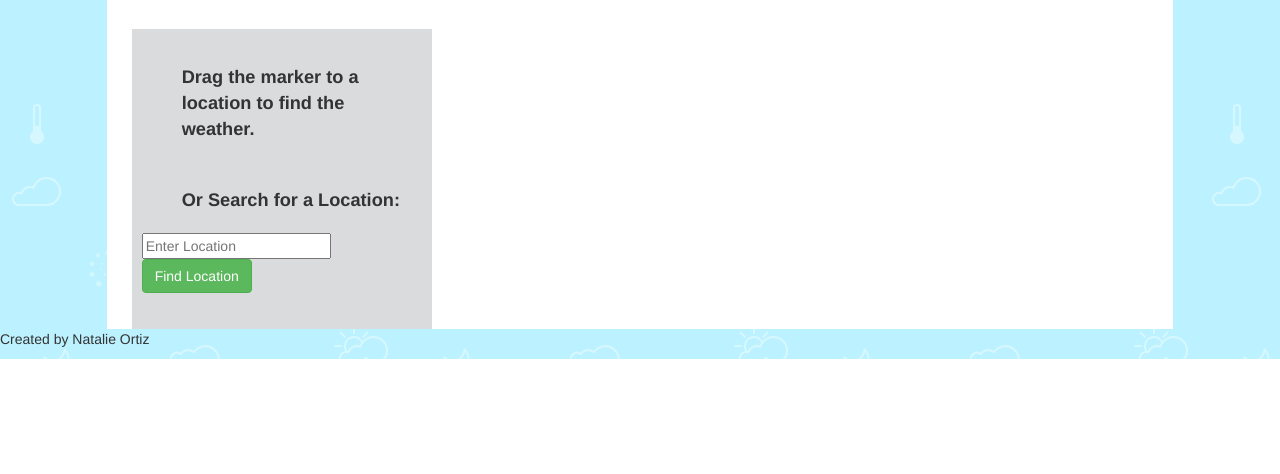
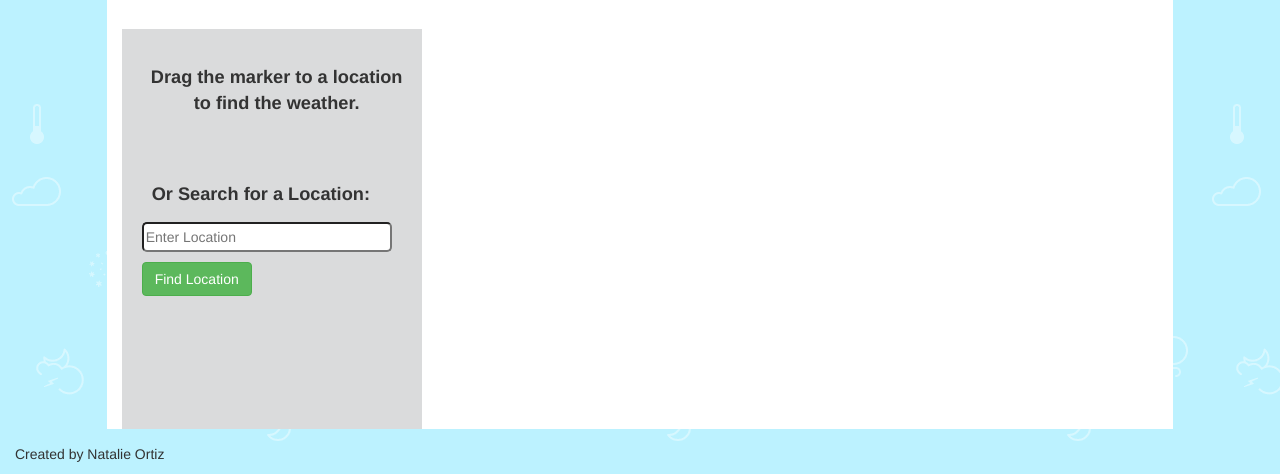
Before and after one commit to natalieortiz/Codeup-Web-Exercises, a PHP site: page /weather_map.html in a window 1280 px wide. Shown: the part 639-1113 px from the top of the page. Before the commit the page ends 998 px from the top, so only its background shows below. Run offline with PHP 8.4, Linux system fonts and the light colour scheme; some libraries are stand-ins or nearby versions.

Commit message:
Final css changes for weather map project.

```diff
--- a/public/css/weather_map.css
+++ b/public/css/weather_map.css
@@ -10,20 +10,18 @@
 	font-weight: bold;
 }
 .button {
-    margin-left: 30px;
-    margin-top: 20px;
+    margin-left: 60px;
 }
 .city_name {
     padding-top: 10px;
     padding-bottom: 5px;
     font-weight: bold;
     font-size: 18px;
-    margin-left: 50px;
     font-size: 2em;
+    margin-left: 15px;
 }
 .day {
     float: left;
-    padding-left: 20px;
     padding-right: 20px;
     padding-top: 20px;
     text-align: center;
@@ -31,12 +29,15 @@
     width: 200px;
     background: #dadbdc;
     margin-bottom: 10px;
-    margin-left: 40px;
     font-size: 1.3em;
+    margin-left: 15px;
 }
-#forecast {
-    margin-left: 10px;
+.footer{
+    margin-left: 15px;
+    font-size: 1em;
+    margin-top: 15px;
 }
+
 .header{
     padding-top: 20px;
     padding-left: 50px;
@@ -54,15 +55,14 @@
 .header_text {
     float: left;
     margin-top: 25px;
-    margin-left: 40px;
-    padding-bottom: 5px;
-    margin-bottom: 15px;
+    margin-left: 10px;
+    padding-bottom: 10px;
+    text-align: center;
     font-size: 1.3em;
 }
 .lat_long{
 	float: left;
-	margin-left: 10px;
-	height: 300px;
+	height: 400px;
 	width: 300px;
 	position: relative;
 	background: #dadbdc;
@@ -72,8 +72,20 @@
     float: left;
     width: 770px;
     height: 481px;
-    margin-left: 40px;
-    margin-right: auto;
+    margin-right: 15px;
     margin-bottom: 30px;
+    margin-left: 15px;
 
 }
+
+.search_class {
+    margin-left: 10px;
+    margin-top: 20px;
+    margin-bottom: 20px;
+}
+.text_box {
+    width: 250px;
+    border-radius: 5px;
+    height: 30px;
+    margin-bottom: 10px;
+}
```
